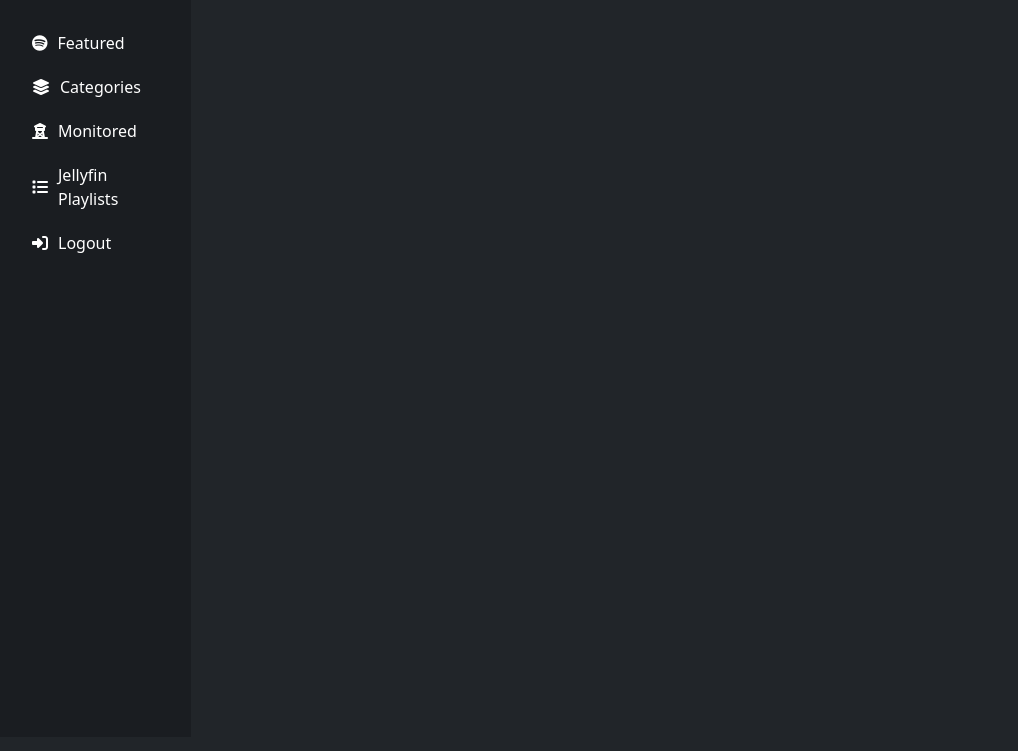
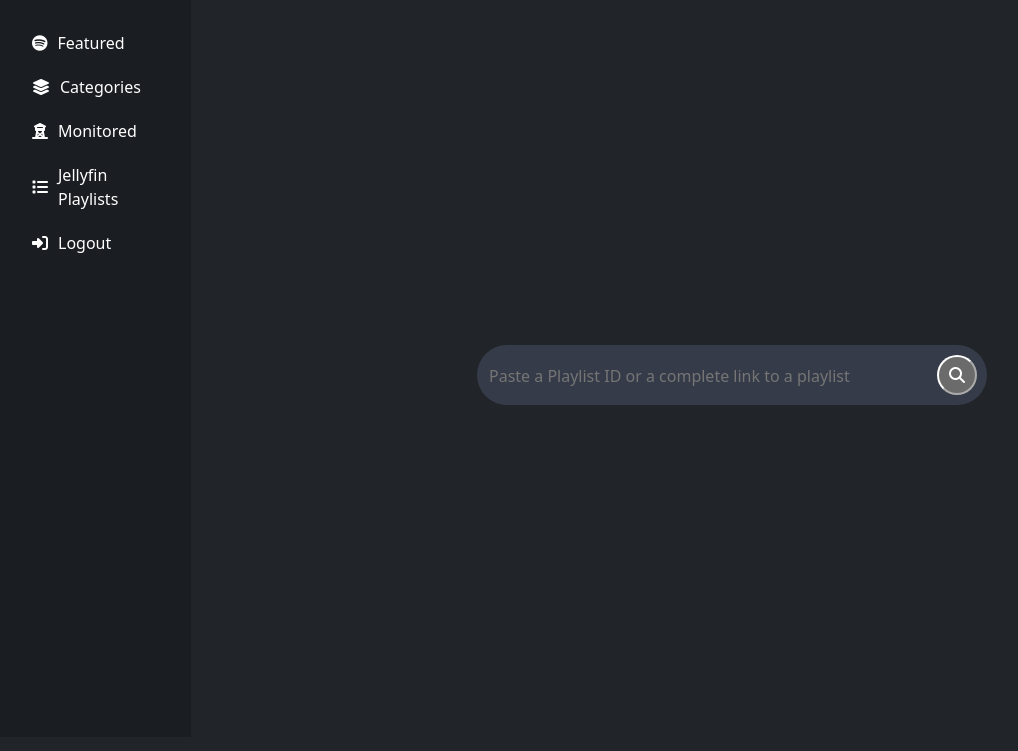
Before and after one commit to vvirtues/jellyplist, a Python web app: template templates/index.html in a window 1280 px wide. Shown: the part 63-814 px from the top of the page, without its empty margins (7-1025 px from the left). Before the commit the page ends 316 px from the top, so only its background shows below. Run offline with Jinja, Linux system fonts and the light colour scheme; the template is opened without the code that fills it, so the values that code supplies are empty; some libraries are stand-ins or nearby versions.

Commit message:
feature: add possibility to directly add a playlist from the / page

```diff
--- a/static/css/styles.css
+++ b/static/css/styles.css
@@ -58,3 +58,46 @@ body {
       max-width: 90%; /* New width for default modal */
     }
 }
+.searchbar{
+    margin-bottom: auto;
+    margin-top: auto;
+    height: 60px;
+    background-color: #353b48;
+    border-radius: 30px;
+    padding: 10px;
+    }
+
+    .search_input{
+    color: white;
+    border: 0;
+    outline: 0;
+    background: none;
+    width: 450px;
+    caret-color:transparent;
+    line-height: 40px;
+    transition: width 0.4s linear;
+    }
+
+     .searchbar:hover > .search_input{
+    /* padding: 0 10px; */
+    width: 450px;
+    caret-color:red;
+    /* transition: width 0.4s linear; */
+    }
+
+    .searchbar:hover > .search_icon{
+    background: white;
+    color: #e74c3c;
+    }
+
+    .search_icon{
+    height: 40px;
+    width: 40px;
+    float: right;
+    display: flex;
+    justify-content: center;
+    align-items: center;
+    border-radius: 50%;
+    color:white;
+    text-decoration:none;
+    }
--- a/templates/index.html
+++ b/templates/index.html
@@ -2,5 +2,36 @@
 
 {% block content %}
 
+<div class="container h-100">
+    <div class="d-flex justify-content-center h-100">
+      <div class="searchbar">
+        <!-- Form element with HTMX attributes -->
+        <form method="GET" action="/playlist/open" >
+          <input
+            class="search_input"
+            type="text"
+            name="playlist"
+            placeholder="Paste a Playlist ID or a complete link to a playlist"
+            required
+          >
+          <button type="submit" class="search_icon">
+            <i class="fas fa-search"></i>
+          </button>
+        </form>
+        {% if error_message %}
+  <div class="alert alert-danger mt-5" role="alert">
+      <h4 class="alert-heading">🚨Cant fetch playlist🚨</h4>
+      <p>{{ error_message }}</p>
+      <hr>
+      <p>Additional Information:</p>
+      <p>{{error_data}}</p>
+
+  </div>
+{% endif %}
+      </div>
+    </div>
+
+</div>
+
 
 {% endblock %}
```
